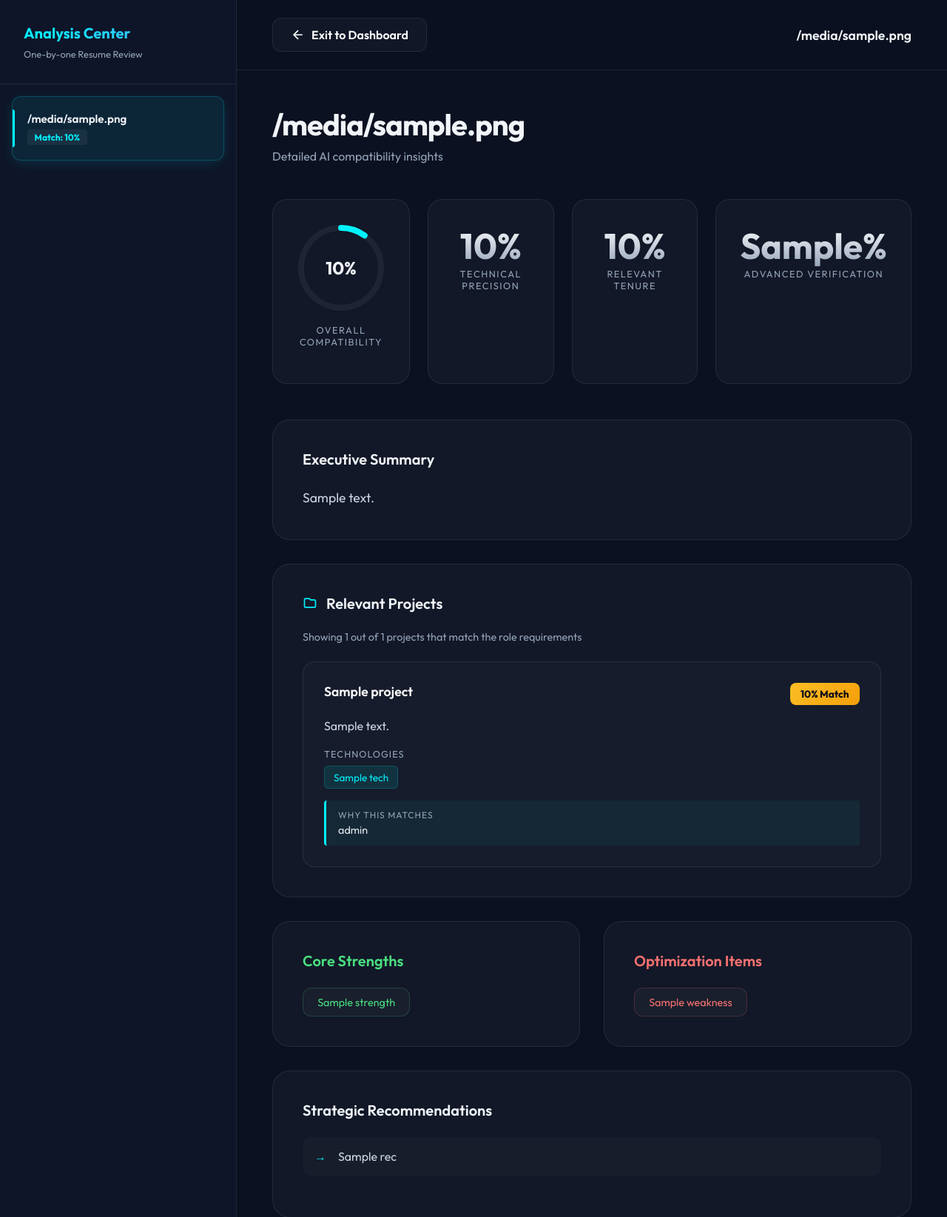
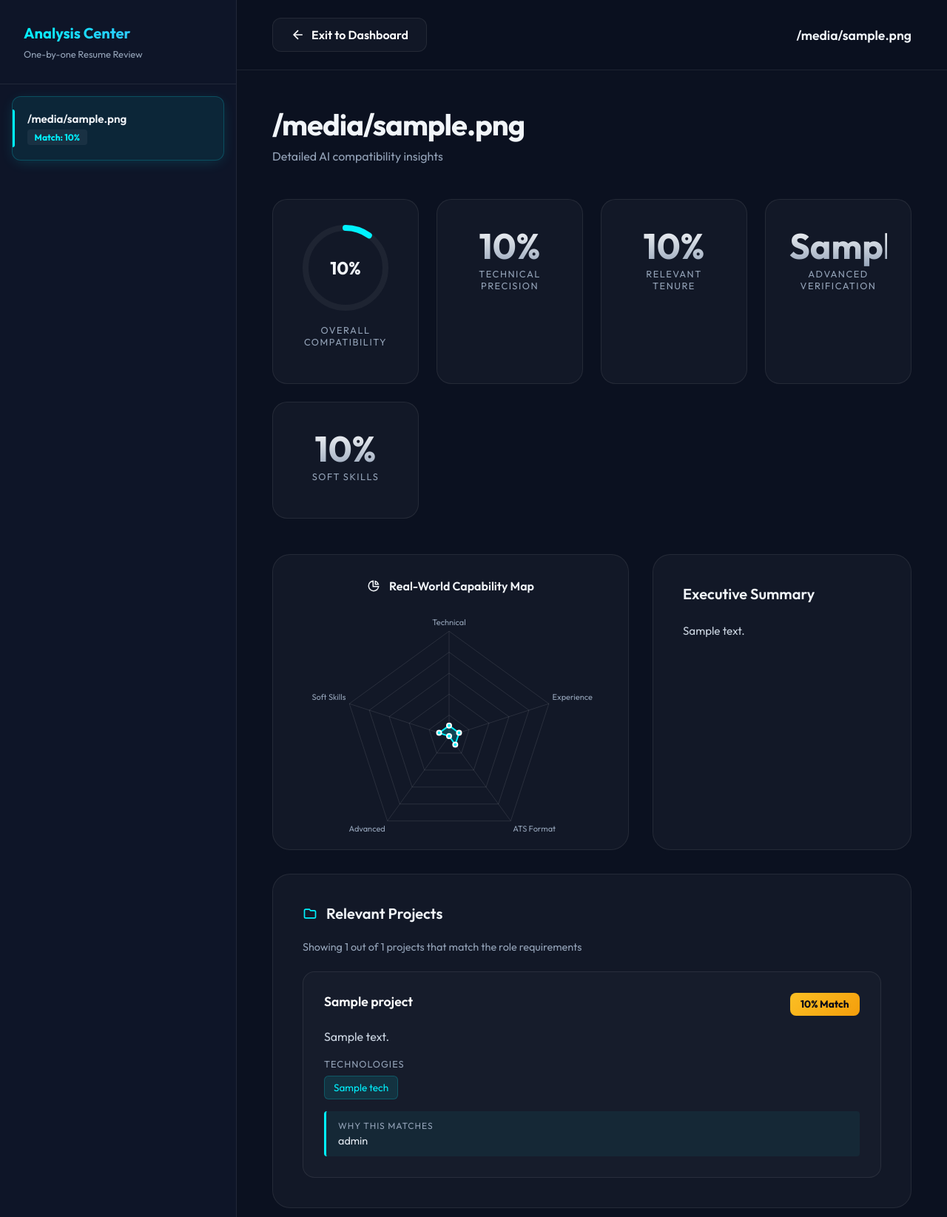
Before and after one commit to hackerdrop25-collab/automated-resume-analyser, a Flask app: template templates/matching.html in a window 1280 px wide. Shown: the top 1645 px of the page at 74% size. Run offline with Flask 3, Linux system fonts and the light colour scheme; the template is opened without the code that fills it: most values are stand-ins (such as "Sample title", 1, 10 or a date in 2020).

Commit message:
feat: Add soft skills analysis and a new matching dashboard UI.

```diff
--- a/models.py
+++ b/models.py
@@ -91,6 +91,7 @@ class AnalysisResult(db.Model):
     recommendations = db.Column(db.Text, nullable=True)
     matched_skills = db.Column(db.Text, nullable=True)
     missing_skills = db.Column(db.Text, nullable=True)
+    soft_skills = db.Column(db.Text, nullable=True)
     relevant_projects = db.Column(db.Text, nullable=True)
     filtered_project_count = db.Column(db.Integer, default=0)
     total_project_count = db.Column(db.Integer, default=0)
@@ -113,6 +114,9 @@ class AnalysisResult(db.Model):
     def get_missing_skills(self):
         return json.loads(self.missing_skills) if self.missing_skills else []
 
+    def get_soft_skills(self):
+        return json.loads(self.soft_skills) if self.soft_skills else []
+
     def get_relevant_projects(self):
         return json.loads(self.relevant_projects) if self.relevant_projects else []
 
--- a/templates/matching.html
+++ b/templates/matching.html
@@ -169,9 +169,31 @@
 
         .stats-grid {
             display: grid;
-            grid-template-columns: repeat(4, 1fr);
+            grid-template-columns: repeat(auto-fit, minmax(180px, 1fr));
             gap: 1.5rem;
             margin-bottom: 3rem;
+        }
+
+        .chart-section {
+            display: grid;
+            grid-template-columns: 1fr 350px;
+            gap: 2rem;
+            margin-bottom: 2rem;
+        }
+
+        @media (max-width: 900px) {
+            .chart-section {
+                grid-template-columns: 1fr;
+            }
+        }
+
+        .radar-container {
+            background: var(--glass);
+            border: 1px solid var(--glass-border);
+            padding: 2rem;
+            border-radius: 24px;
+            height: 400px;
+            position: relative;
         }
 
         .stat-card {
@@ -435,11 +457,37 @@
                             data.analysis.advanced_match|default(0) }}%</div>
                         <div class="stat-label">Advanced Verification</div>
                     </div>
+                    <div class="stat-card">
+                        <div class="stat-value" style="color: #4ade80;">{{
+                            data.analysis.soft_skills_score|default(0) }}%</div>
+                        <div class="stat-label">Soft Skills</div>
+                    </div>
                 </div>
 
-                <div class="section">
-                    <h3 class="section-title">Executive Summary</h3>
-                    <p class="summary-text">{{ data.analysis.summary }}</p>
+                <div class="chart-section">
+                    <div class="radar-container">
+                        <h3 class="section-title" style="font-size: 1rem; justify-content: center;">
+                            <svg width="18" height="18" fill="none" stroke="currentColor" stroke-width="2"
+                                viewBox="0 0 24 24">
+                                <path d="M11 3.055A9.001 9.001 0 1020.945 13H11V3.055z"></path>
+                                <path d="M20.488 9H15V3.512A9.025 9.025 0 0120.488 9z"></path>
+                            </svg>
+                            Real-World Capability Map
+                        </h3>
+                        <div style="height: 320px; width: 100%;">
+                            <canvas id="chart-{{ loop.index0 }}"
+                                data-technical="{{ data.analysis.technical_score|default(0) }}"
+                                data-experience="{{ data.analysis.experience_score|default(0) }}"
+                                data-formatting="{{ data.analysis.formatting_score|default(0) }}"
+                                data-advanced="{{ data.analysis.advanced_match|default(0) }}"
+                                data-soft="{{ data.analysis.soft_skills_score|default(0) }}">
+                            </canvas>
+                        </div>
+                    </div>
+                    <div class="section" style="margin-bottom: 0;">
+                        <h3 class="section-title">Executive Summary</h3>
+                        <p class="summary-text" style="font-size: 0.95rem;">{{ data.analysis.summary }}</p>
+                    </div>
                 </div>
 
                 {% if data.analysis.relevant_projects %}
@@ -572,6 +620,7 @@
         </div>
     </div>
 
+    <script src="https://cdn.jsdelivr.net/npm/chart.js"></script>
     <script>
         document.addEventListener('DOMContentLoaded', () => {
             const resumeItems = document.querySelectorAll('.resume-item');
@@ -587,11 +636,62 @@
             document.querySelectorAll('.analysis-panel').forEach(panel => {
                 if (panel.classList.contains('active')) {
                     panel.style.display = 'block';
+                    initChart(panel.id.split('-')[1]);
                 } else {
                     panel.style.display = 'none';
                 }
             });
         });
+
+        const charts = {};
+
+        function initChart(index) {
+            if (charts[index]) return;
+
+            const canvas = document.getElementById(`chart-${index}`);
+            if (!canvas) return;
+
+            const ctx = canvas.getContext('2d');
+            const data = {
+                technical: parseFloat(canvas.dataset.technical) || 0,
+                experience: parseFloat(canvas.dataset.experience) || 0,
+                formatting: parseFloat(canvas.dataset.formatting) || 0,
+                advanced: parseFloat(canvas.dataset.advanced) || 0,
+                soft: parseFloat(canvas.dataset.soft) || 0
+            };
+
+            charts[index] = new Chart(ctx, {
+                type: 'radar',
+                data: {
+                    labels: ['Technical', 'Experience', 'ATS Format', 'Advanced', 'Soft Skills'],
+                    datasets: [{
+                        label: 'Metric Score',
+                        data: [data.technical, data.experience, data.formatting, data.advanced, data.soft],
+                        backgroundColor: 'rgba(0, 242, 254, 0.2)',
+                        borderColor: 'rgba(0, 242, 254, 1)',
+                        borderWidth: 2,
+                        pointBackgroundColor: 'rgba(0, 242, 254, 1)',
+                        pointBorderColor: '#fff',
+                        pointHoverBackgroundColor: '#fff',
+                        pointHoverBorderColor: 'rgba(0, 242, 254, 1)'
+                    }]
+                },
+                options: {
+                    scales: {
+                        r: {
+                            angleLines: { color: 'rgba(255, 255, 255, 0.1)' },
+                            grid: { color: 'rgba(255, 255, 255, 0.1)' },
+                            pointLabels: { color: '#94a3b8', font: { size: 11, family: 'Outfit' } },
+                            ticks: { display: false, stepSize: 20 },
+                            suggestedMin: 0,
+                            suggestedMax: 100
+                        }
+                    },
+                    plugins: { legend: { display: false } },
+                    maintainAspectRatio: false
+                }
+            });
+        }
 
         function showAnalysis(index, element) {
             // Update sidebar UI
@@ -612,6 +712,9 @@
             targetPanel.offsetHeight;
             targetPanel.classList.add('active');
 
+            // Initialize chart for this panel
+            initChart(index);
+
             // Update sticky header filename
             const nameEl = element.querySelector('.name');
             if (nameEl) {
```
